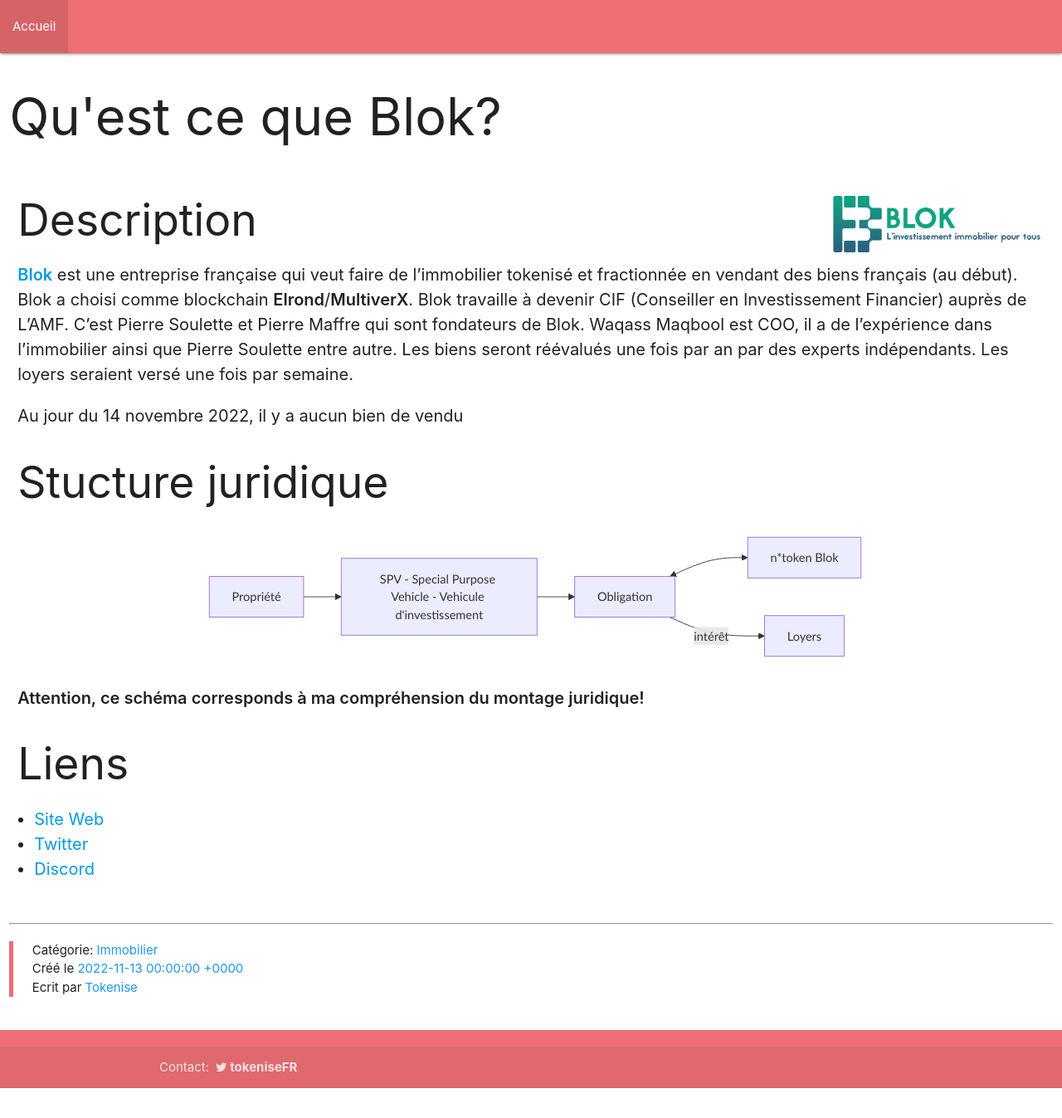
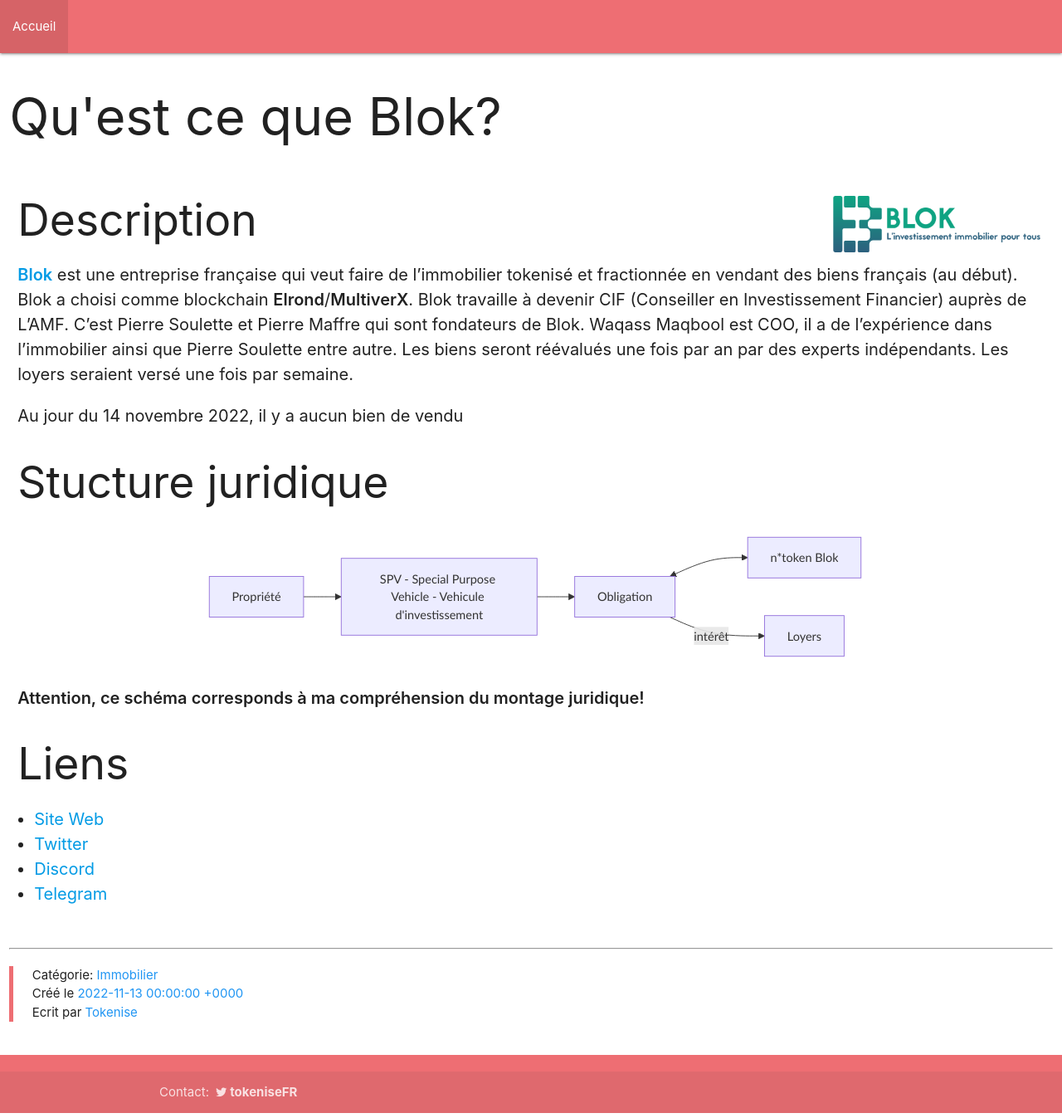
Before and after one commit to minus78/minus78.github.io, a Jekyll site: the page built from _posts/2022-11-14-Blok.markdown, in a window 1280 px wide. Shown: the whole page at 83% size. Built offline with Jekyll 4.4.1, drawn with Linux system fonts in a browser that asks for light colours; before the commit the page ends 1317 px from its top, so only the background shows below that.

Commit message:
smmall correction

```diff
--- a/_posts/2022-11-14-Blok.markdown
+++ b/_posts/2022-11-14-Blok.markdown
@@ -30,3 +30,4 @@
 - [Site Web](https://blok.immo/)
 - [Twitter](https://twitter.com/blok_project)
 - [Discord](https://discord.com/invite/3CvceThPTf)
+- [Telegram](https://t.me/Blok_Official)
```
